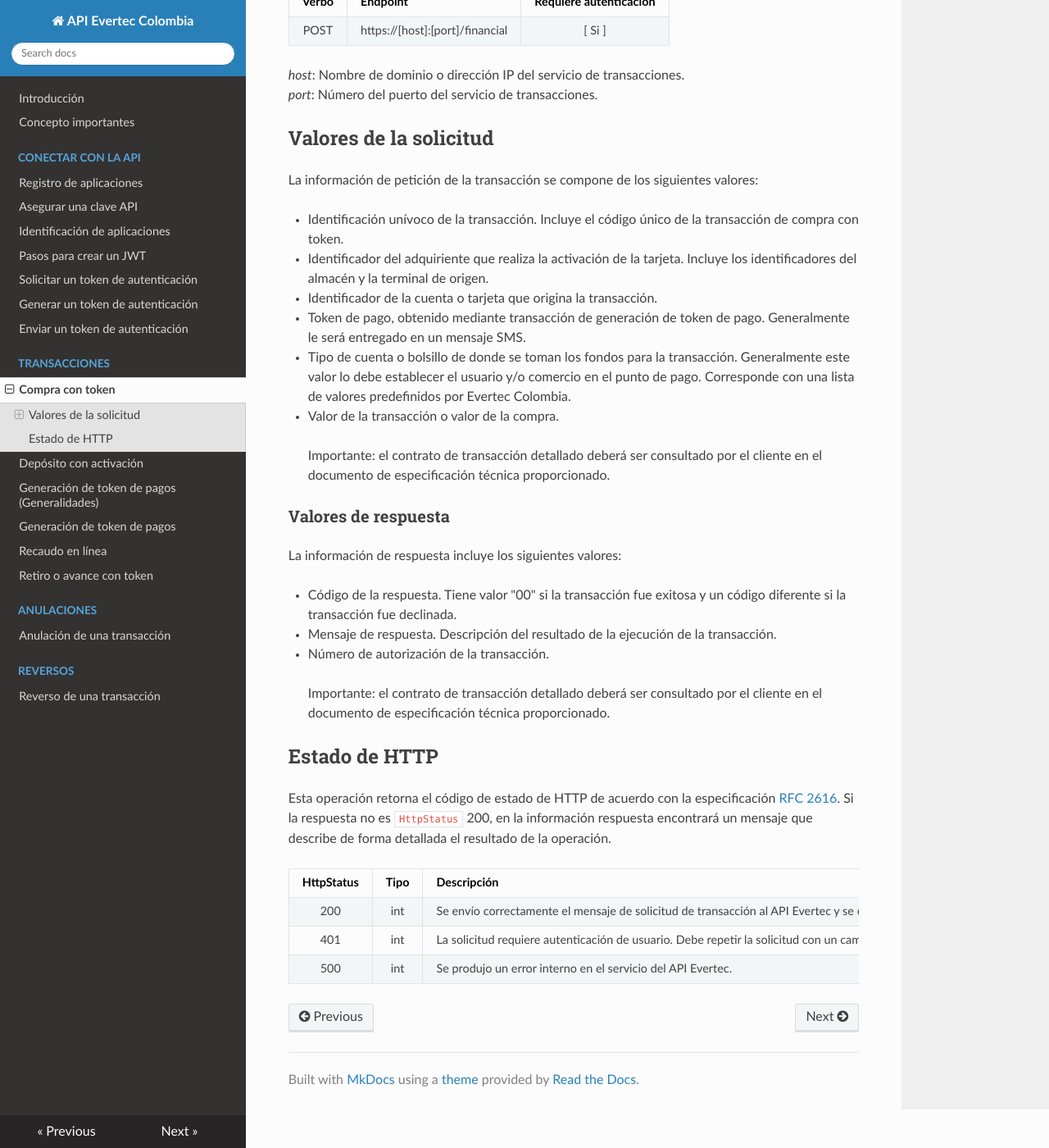
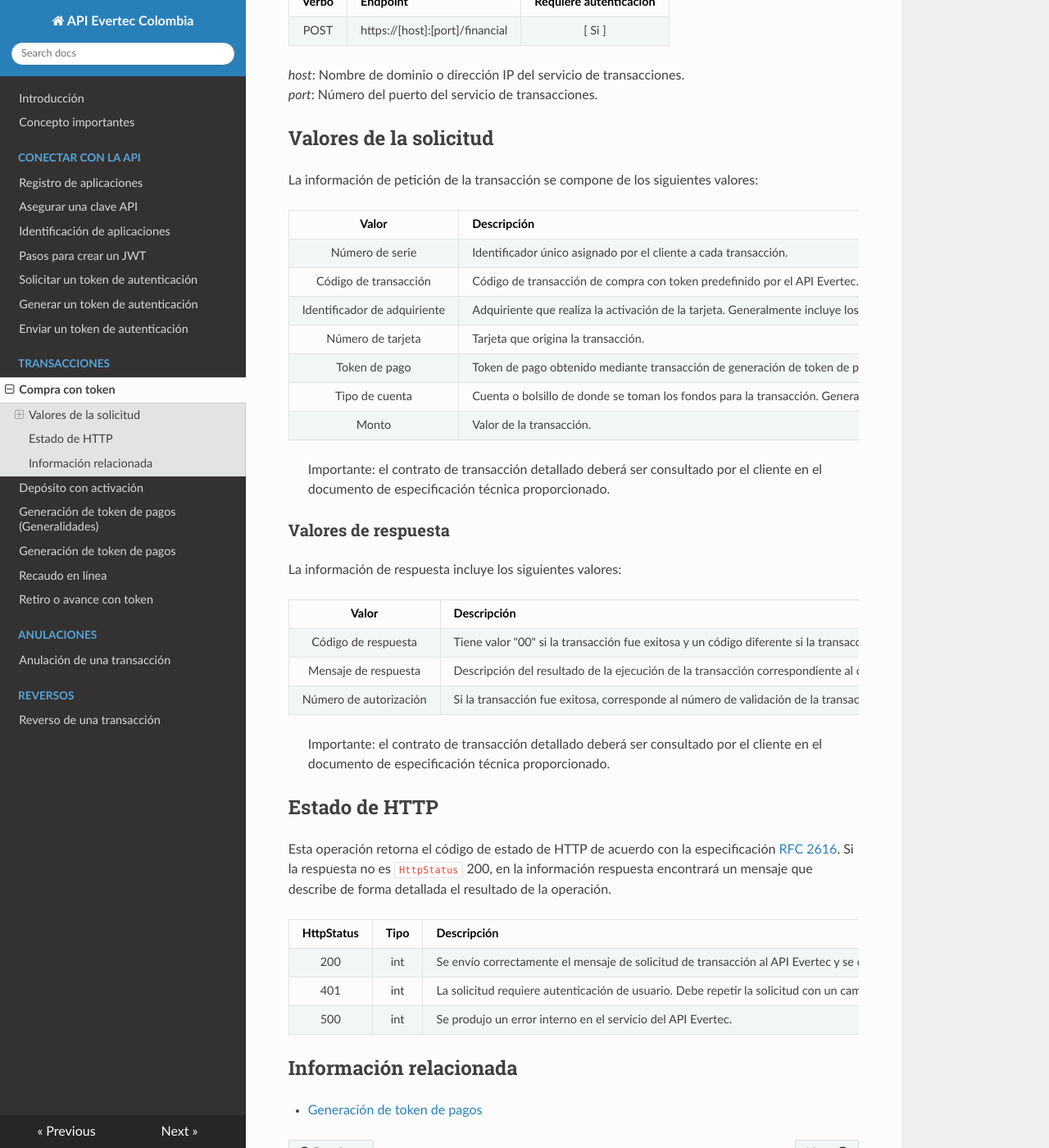
Before and after one commit to Picasso-api/Evertec-API, an MkDocs documentation site: the page built from docs/payment-token.md, in a window 1280 px wide and 1400 px high, scrolled down 295 px. Shown: the whole window at 82% size. Built offline with MkDocs 1.6.1, drawn with Linux system fonts in a browser that asks for light colours; nearby versions of some CDN libraries.

Commit message:
Resquest y response en formato tabla

```diff
--- a/docs/payment-token.md
+++ b/docs/payment-token.md
@@ -13,12 +13,15 @@ Procesa una solicitud financiera de compra utilizando un token transaccional com
 
 La información de petición de la transacción se compone de los siguientes valores:
 
-* Identificación unívoco de la transacción. Incluye el código único de la transacción de compra con token.
-* Identificador del adquiriente que realiza la activación de la tarjeta. Incluye los identificadores del almacén y la terminal de origen.
-* Identificador de la cuenta o tarjeta que origina la transacción.
-* Token de pago, obtenido mediante transacción de generación de token de pago. Generalmente le será entregado en un mensaje SMS.
-* Tipo de cuenta o bolsillo de donde se toman los fondos para la transacción. Generalmente este valor lo debe establecer el usuario y/o comercio en el punto de pago. Corresponde con una lista de valores predefinidos por Evertec Colombia.
-* Valor de la transacción o valor de la compra.
+| Valor | Descripción                                      |
+| :---: | --------------------------------------------- |
+Número de serie | Identificador único asignado por el cliente a cada transacción.
+Código de transacción | Código de transacción de compra con token predefinido por el API Evertec.
+Identificador de adquiriente | Adquiriente que realiza la activación de la tarjeta. Generalmente incluye los identificadores del almacén y de la terminal de origen.
+Número de tarjeta | Tarjeta que origina la transacción.
+Token de pago | Token de pago obtenido mediante transacción de generación de token de pago. Generalmente le será entregado al usuario en un mensaje SMS.
+Tipo de cuenta | Cuenta o bolsillo de donde se toman los fondos para la transacción. Generalmente este valor lo debe establecer el usuario y/o comercio en el punto de pago. Corresponde con una lista de valores predefinidos por Evertec Colombia.
+Monto | Valor de la transacción.
 
 >Importante: el contrato de transacción detallado deberá ser consultado por el cliente en el documento de especificación técnica proporcionado.
 
@@ -26,9 +29,11 @@ La información de petición de la transacción se compone de los siguientes val
 
 La información de respuesta incluye los siguientes valores:
 
-* Código de la respuesta. Tiene valor "00" si la transacción fue exitosa y un código diferente si la transacción fue declinada.
-* Mensaje de respuesta. Descripción del resultado de la ejecución de la transacción.
-* Número de autorización de la transacción.
+| Valor | Descripción                                      |
+| :---: | --------------------------------------------- |
+Código de respuesta | Tiene valor "00" si la transacción fue exitosa y un código diferente si la transacción fue declinada. El mensaje de respuesta indicará el motivo de declinación.
+Mensaje de respuesta | Descripción del resultado de la ejecución de la transacción correspondiente al código de respuesta.
+Número de autorización | Si la transacción fue exitosa, corresponde al número de validación de la transacción retornado por el API Evertec.
 
 >Importante: el contrato de transacción detallado deberá ser consultado por el cliente en el documento de especificación técnica proporcionado.
 
@@ -41,3 +46,7 @@ HttpStatus | Tipo | Descripción
 200 | int | Se envío correctamente el mensaje de solicitud de transacción al API Evertec y se obtuvo un mensaje de respuesta por parte del servicio. El resultado de la transacción deberá ser validado según el código y el mensaje incluidos en el mensaje de respuesta.
 401 | int | La solicitud requiere autenticación de usuario. Debe repetir la solicitud con un campo de encabezado de autorización adecuado con las credenciales de autorización otorgadas.
 500 | int | Se produjo un error interno en el servicio del API Evertec.
+
+## Información relacionada
+
+- [Generación de token de pagos](generate-payment-token.md)
```
Also changed, not shown: docs/Deposit.md (+16 -9 lines), docs/generate-payment-token.md (+16 -7 lines), docs/refund.md (+16 -9 lines), docs/reverse.md (+16 -9 lines), docs/withdrawal-token.md (+18 -9 lines).
